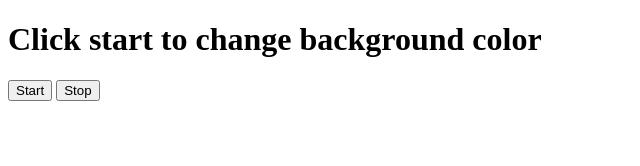
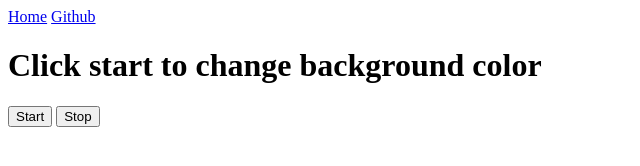
Before and after one commit to Nitz2611/JSProjects-Simple, a plain HTML site: page 6-UnlimitedColors/index.html in a window 1280 px wide. Shown: the whole page, without its empty margins (0-640 px from the left). Drawn offline with Linux system fonts and the light colour scheme.

Commit message:
added nav

```diff
--- a/6-UnlimitedColors/index.html
+++ b/6-UnlimitedColors/index.html
@@ -6,6 +6,12 @@
     <title>Unlimited Colors</title>
 </head>
 <body>
+    <nav>
+        <a href="/" aria-current="page">Home</a>
+        <a target="_blank" href="https://github.com/Nitz2611"
+          >Github</a
+        >
+      </nav>
     <h1>Click start to change background color</h1>
 
     <button id="start">Start</button>
```
